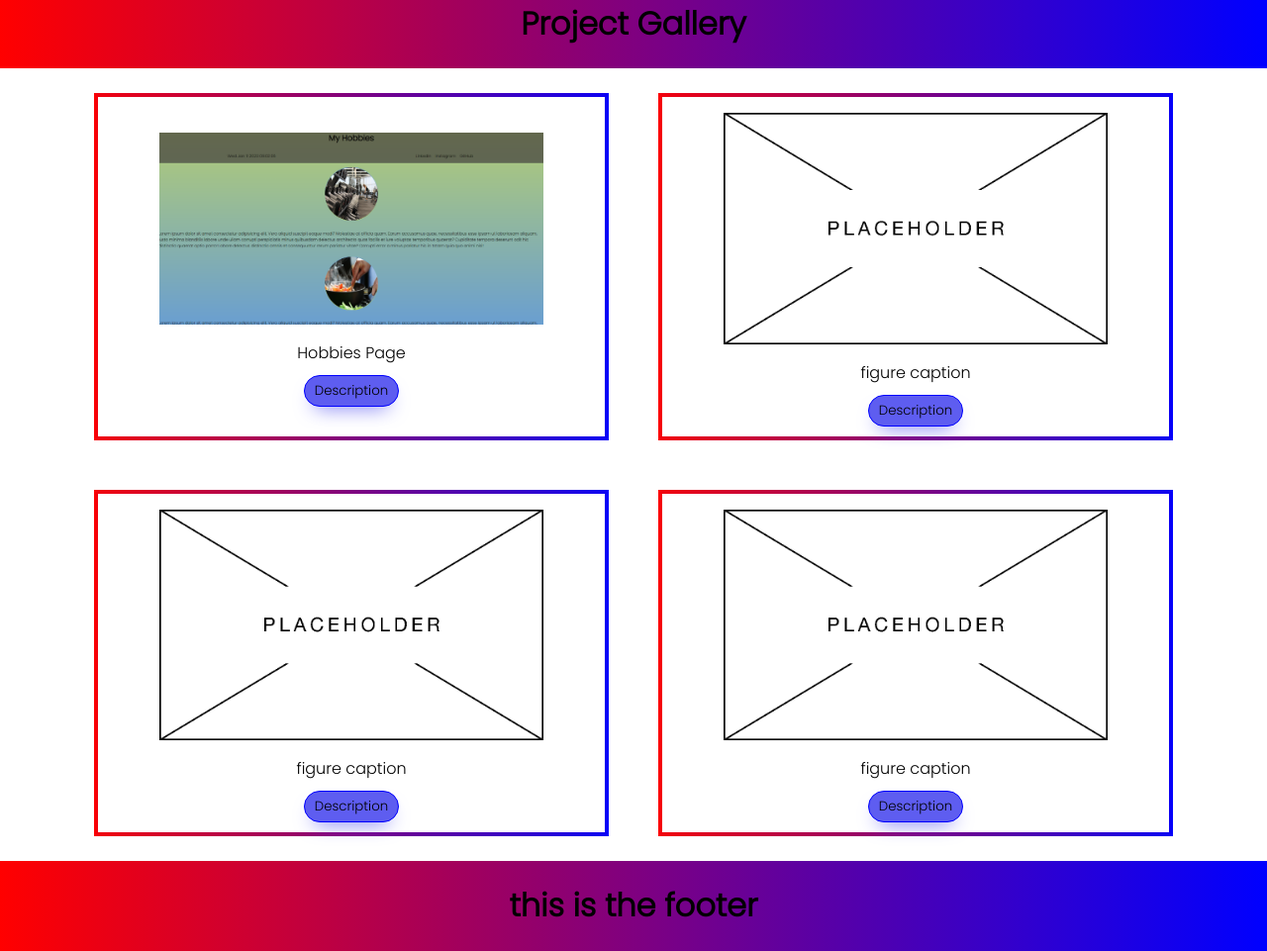
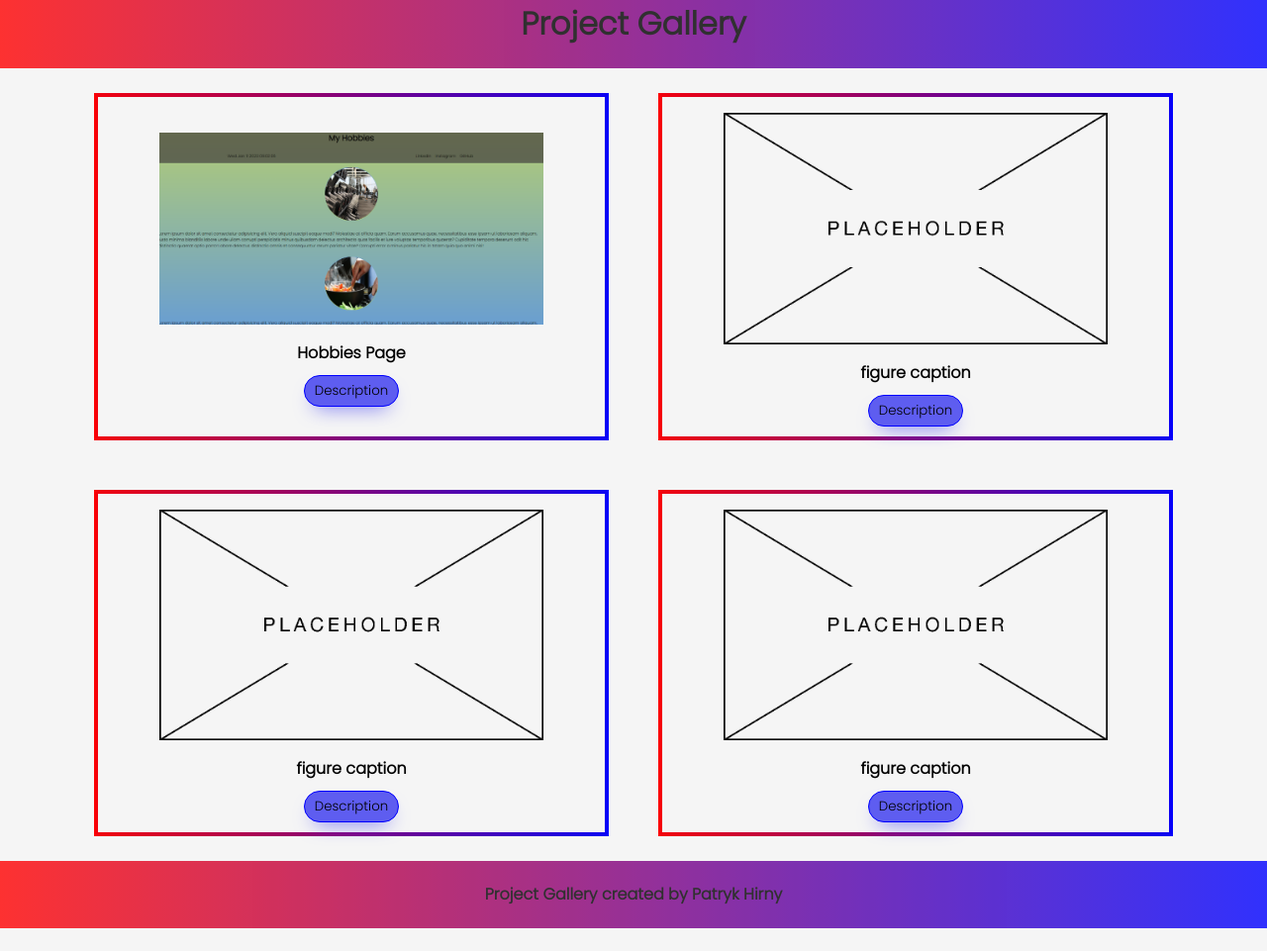
Before and after one commit to pathirny/Project-Gallery, a plain HTML site: page index.html in a window 1280 px wide. Shown: the whole page at 99% size. After the commit the page ends 938 px from the top, so only its background shows below. Drawn offline with Linux system fonts and the light colour scheme.

Commit message:
Small style changes

```diff
--- a/index.html
+++ b/index.html
@@ -88,7 +88,7 @@
       </section>
     </main>
     <footer>
-      <h1>this is the footer</h1>
+      <h4>Project Gallery created by Patryk Hirny</h4>
     </footer>
     <script src="./main.js"></script>
   </body>
--- a/style.css
+++ b/style.css
@@ -4,6 +4,7 @@ body {
   min-height: 100vh;
   display: flex;
   flex-direction: column;
+  background-color: whitesmoke;
 }
 * {
   /* border: solid red 1px; */
@@ -14,6 +15,7 @@ header {
   text-align: center;
   background-image: linear-gradient(to right,red, blue);
   margin-top: 0;
+  opacity: 0.8;
 }
 header h1 {
   margin-top: 0;
@@ -23,6 +25,9 @@ main {
   flex-wrap: wrap;
   justify-content: center;
   flex-grow: 1;
+}
+figcaption {
+  font-weight: bold;
 }
 .project1,
 .project2,
@@ -69,14 +74,15 @@ button {
 }
 p {
   display: none;
+  margin: 5px;
 }
 footer {
   background-image: linear-gradient(to right, red, blue);
   text-align: center;
   width: 100%;
   height: auto;
+  opacity: 0.8;
 }
-
 @media only screen and (max-width: 414px) {
     .project1,
     .project2,
```
